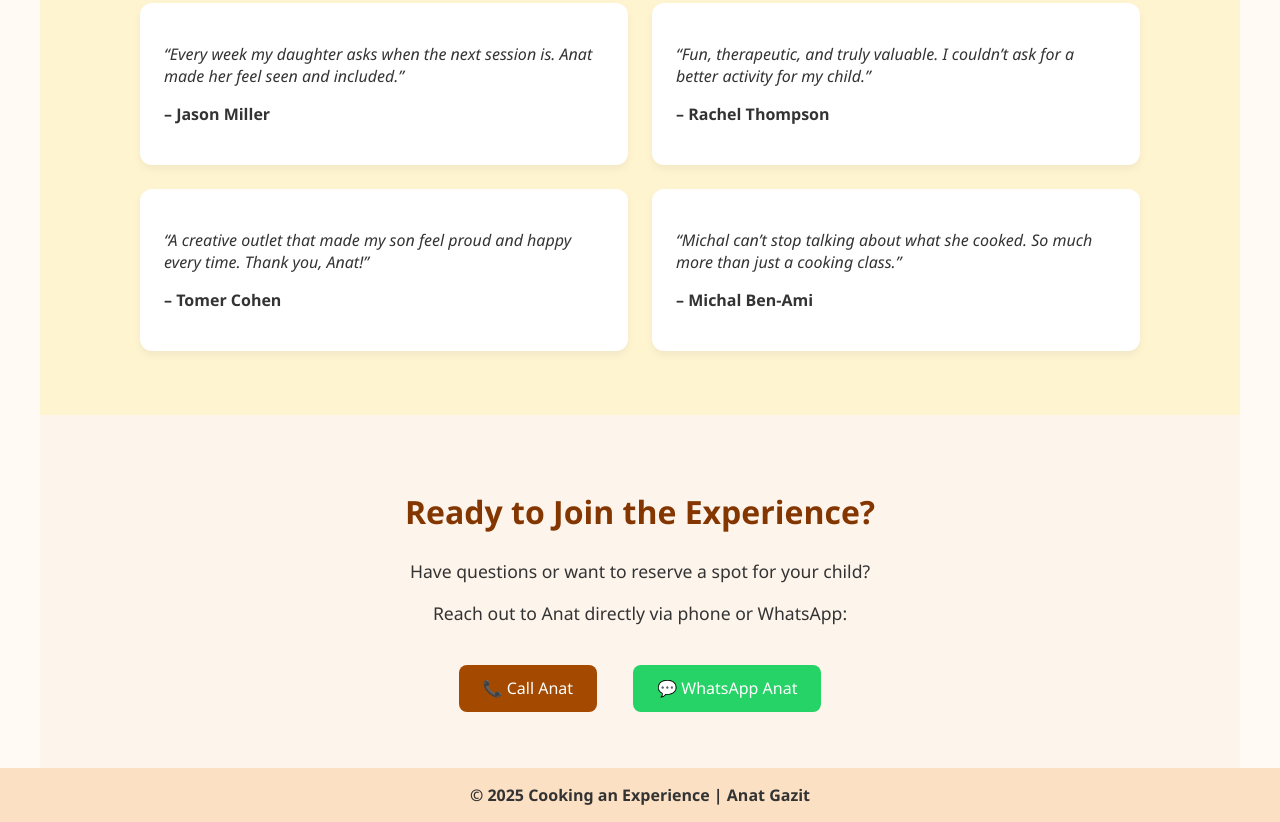
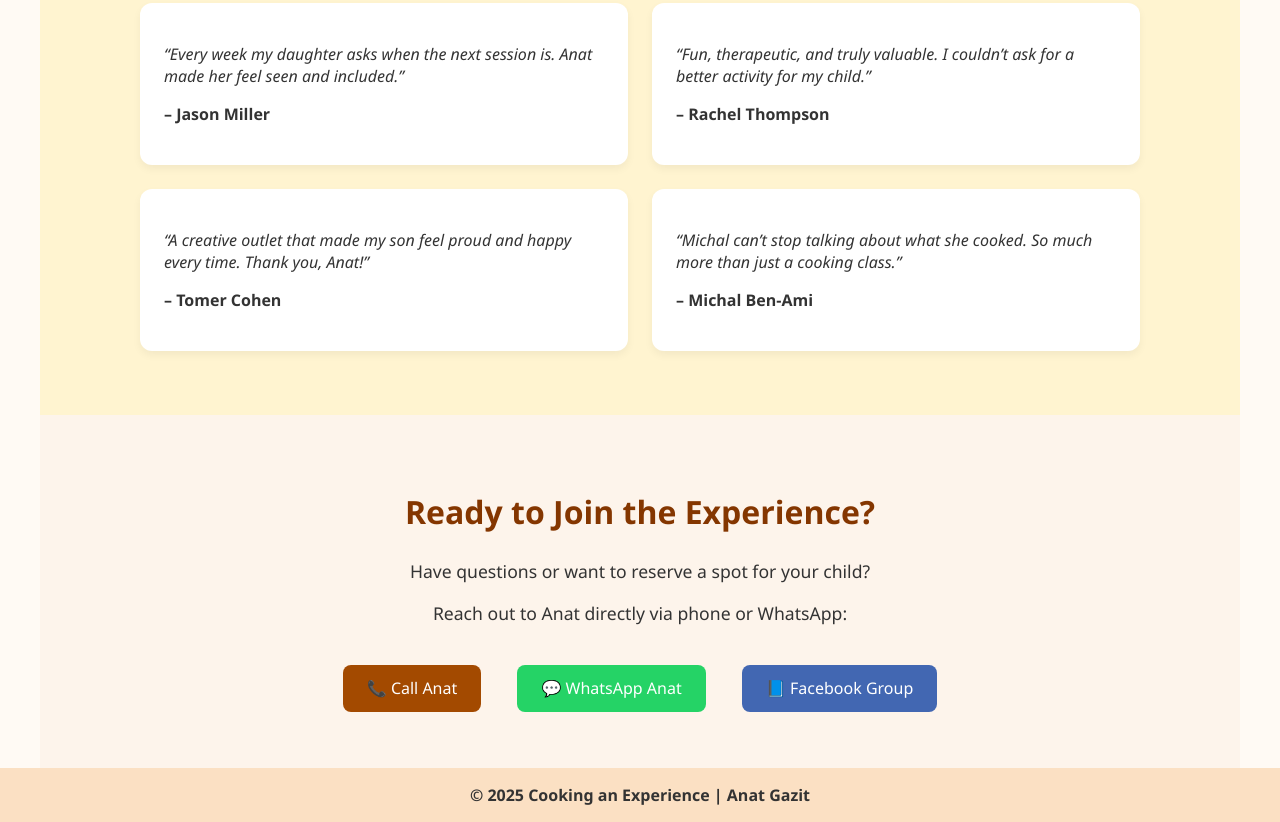
Before and after one commit to omermagic/cooking-an-experience-code, a plain HTML site: page index.html in a window 1280 px wide. Shown: the part 2815-3637 px from the top of the page. Drawn offline with Linux system fonts and the light colour scheme.

Commit message:
adding FB

```diff
--- a/index.html
+++ b/index.html
@@ -210,6 +210,7 @@
   <div style="margin-top: 2rem;">
     <a href="tel:+351937106777" style="display: inline-block; margin: 0.5rem 1rem; padding: 0.8rem 1.5rem; background-color: #a34a00; color: white; text-decoration: none; border-radius: 8px; font-size: 1rem;">📞 Call Anat</a>
     <a href="https://wa.me/351937106777" target="_blank" style="display: inline-block; margin: 0.5rem 1rem; padding: 0.8rem 1.5rem; background-color: #25d366; color: white; text-decoration: none; border-radius: 8px; font-size: 1rem;">💬 WhatsApp Anat</a>
+    <a href="https://www.facebook.com/profile.php?id=61574890959445" target="_blank" style="display: inline-block; margin: 0.5rem 1rem; padding: 0.8rem 1.5rem; background-color: #4267B2; color: white; text-decoration: none; border-radius: 8px; font-size: 1rem;">📘 Facebook Group</a>
   </div>
 </section>
   <footer>
```
